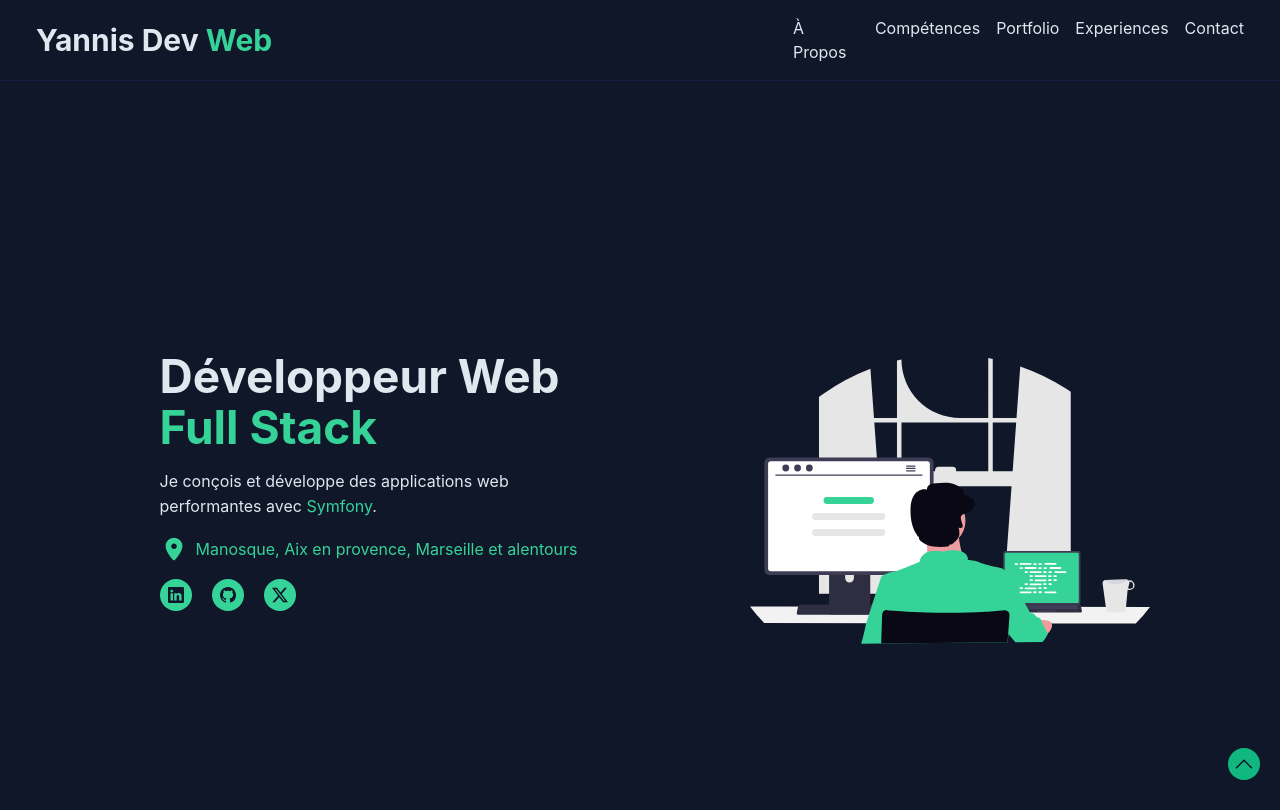
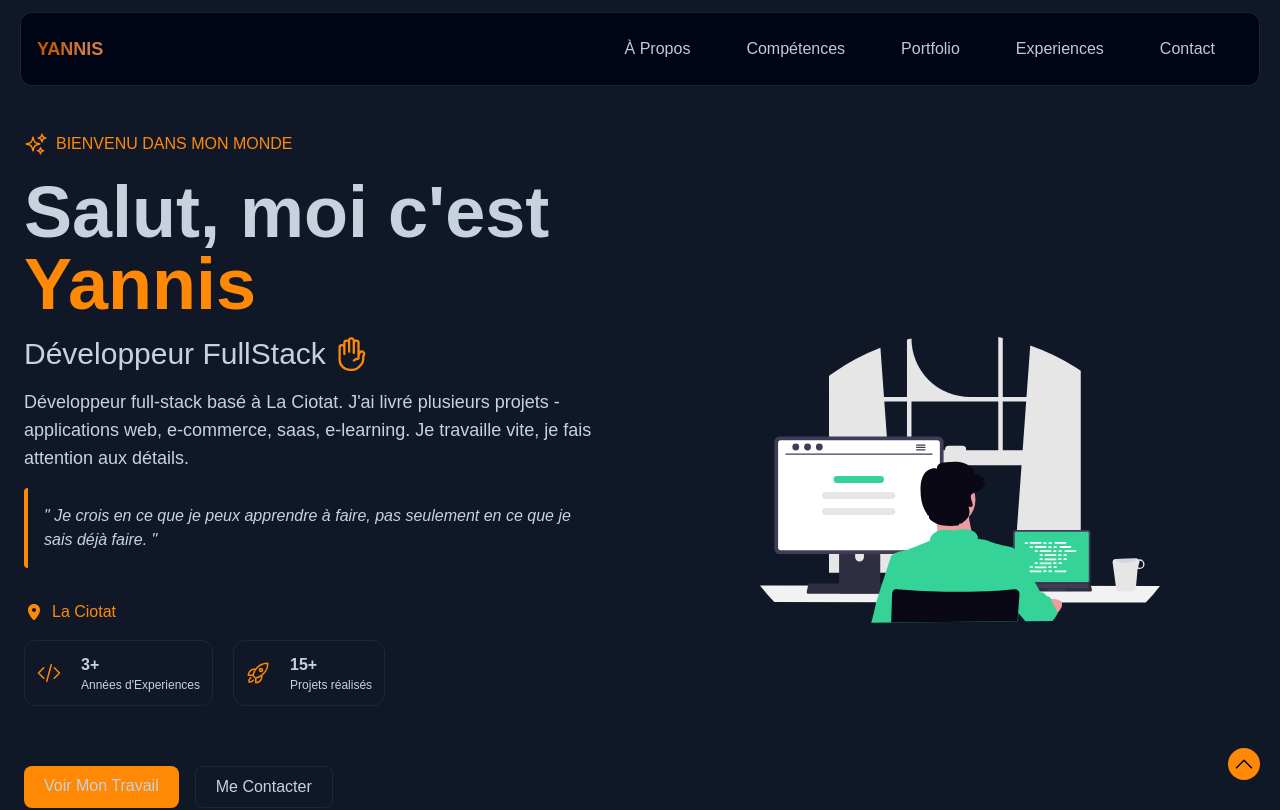
Before and after one commit to Boomwerk/portfolio2026, a React (Vite) app: page / in a window 1280 px wide. Shown: the top 810 px of the page. Built offline with nearby package versions, Linux system fonts and the light colour scheme.

Commit message:
wip: change design

```diff
--- a/components/navbar.tsx
+++ b/components/navbar.tsx
@@ -2,21 +2,23 @@
 import { useEffect,useState } from "react";
 
 
-const navbar = () => {
+const Navbar = () => {
 
     const [isOpen, setIsOpen] = useState(false);
 
 
     useEffect(() => {
-        const media = window.matchMedia("(max-width: 640px)");
+        const media = window.matchMedia("(min-width: 1023px)");
 
         const handleResize = (e: { matches: boolean }) => {
+            console.log(e);
             if (e.matches) {
                 setIsOpen(false);
             }
         };
 
         media.addEventListener('change', handleResize);
+
         return () => {
             media.removeEventListener('change', handleResize);
         };
@@ -26,9 +28,12 @@ const navbar = () => {
 
 
   return (
-        <nav className="w-full bg-base-100 flex justify-around items-center p-4 z-2 border-b border-neutral-content">
-            <div className="w-3/4  flex items-center justify-start lg:px-5">
-                <h2 className=" font-bold">Yannis Dev  <span className="text-accent">Web</span></h2>
+        <nav className="fixed w-full mt-3 px-5 z-3 opacity-96">
+
+            <div className="max-w-7xl mx-auto flex justify-between items-center p-4 z-2 rounded-xl card-border border-base-300 bg-base-100">
+
+                <div className="">
+                    <h3 className="font-bold animate_gradient text-[18px]">YANNIS</h3>
                 </div>
 
                 <button className="lg:hidden cursor-pointer" onClick={() => setIsOpen(!isOpen)}>
@@ -44,14 +49,20 @@ const navbar = () => {
                     )}
                 </button>
 
-            <div className={`${isOpen ? 'absolute top-15 left-0 w-full content-center items-center bg-base-100 animate__animated animate__fadeInDown' : 'hidden'} w-1/2 items-center justify-end lg:flex`}>
-                <ul className={`${isOpen ? 'flex flex-col items-center py-5 gap-4':'flex gap-4 px-5'}`}>
-                    <li className="w-16.5"><a href="#about" className="text-neutral hover:border-b-2 hover:border-b-accent">À Propos</a></li>
-                    <li><a href="#competences" className="text-neutral hover:border-b-2 hover:border-b-accent">Compétences</a></li>
-                    <li><a href="#projects" className="text-neutral hover:border-b-2 hover:border-b-accent">Portfolio</a></li>
-                    <li><a href="#experiences" className="text-neutral hover:border-b-2 hover:border-b-accent">Experiences</a></li>
-                    <li><a href="#contact" className="text-neutral hover:border-b-2 hover:border-b-accent">Contact</a></li>
+
+                <div className={`${isOpen ? 'absolute top-16 left-0 w-full px-5' : 'hidden'} lg:flex`}>
+                    <div className={`${isOpen ?'max-w-7xl mx-auto bg-base-100 card-border border-base-300 rounded-xl' : ''}`}>
+                        <ul className={`${isOpen ? 'flex flex-col p-5 gap-8':'flex gap-10 px-5'}`}>
+                            <li className="hover:bg-base-200 rounded p-2"><a href="#about" className="hover:border-b-2 hover:border-b-primary">À Propos</a></li>
+                            <li className="hover:bg-base-200 rounded p-2"><a href="#competences" className="hover:border-b-2 hover:border-b-primary">Compétences</a></li>
+                            <li className="hover:bg-base-200 rounded p-2"><a href="#projects" className="hover:border-b-2 hover:border-b-primary">Portfolio</a></li>
+                            <li className="hover:bg-base-200 rounded p-2"><a href="#experiences" className="hover:border-b-2 hover:border-b-primary">Experiences</a></li>
+                            <li className="hover:bg-base-200 rounded p-2"><a href="#contact" className="hover:border-b-2 hover:border-b-primary">Contact</a></li>
                         </ul>
+                    </div>
+
+                </div>
+
             </div>
 
         </nav>
@@ -59,4 +70,4 @@ const navbar = () => {
   );
 };
 
-export default navbar;
+export default Navbar;
--- a/package.json
+++ b/package.json
@@ -10,6 +10,8 @@
     "preview": "vite preview"
   },
   "dependencies": {
+    "@fontsource-variable/sora": "^5.2.8",
+    "@fontsource-variable/space-grotesk": "^5.2.10",
     "@tailwindcss/vite": "^4.2.2",
     "aos": "^2.3.4",
     "react": "^19.2.4",
--- a/src/App.tsx
+++ b/src/App.tsx
@@ -1,3 +1,5 @@
+import '@fontsource-variable/sora/wght.css';
+import '@fontsource-variable/space-grotesk/wght.css';
 import './index.css';
 import AOS from "aos";
 import "aos/dist/aos.css";
@@ -22,56 +24,91 @@ function App() {
   };
 
   return (
-     <>
+     <section className='bg-base-200'>
       <Navbar/>
 
-      <div className="bg-base-100 p-5 flex justify-center w-full flex-col md:flex-row h-screen" id="home">
+      <div className="grid md:grid-cols-2 gap-12 max-w-7xl mx-auto flex-col md:flex-row min-h-screen pt-28 pb-24 px-6" id="home">
 
-          <div className="flex justify-center min-w-1/2">
-              <div className="flex flex-col min-w-3/4 justify-center  ">
-                <h1 className="text-4xl font-bold ">Développeur Web <br/><span className="text-accent">Full Stack</span></h1>
-                <p className="text-lg mt-4 text-start">Je conçois et développe des applications web
-                  <br/>performantes avec <span className="text-accent">Symfony</span>.
+        <div className="">
+          <div className="flex flex-col justify-center">
+              <div className='flex items-center'>
+                <svg xmlns="http://www.w3.org/2000/svg" fill="none" viewBox="0 0 24 24" strokeWidth={1.5} stroke="currentColor" className="size-6 text-primary mr-2">
+                  <path strokeLinecap="round" strokeLinejoin="round" d="M9.813 15.904 9 18.75l-.813-2.846a4.5 4.5 0 0 0-3.09-3.09L2.25 12l2.846-.813a4.5 4.5 0 0 0 3.09-3.09L9 5.25l.813 2.846a4.5 4.5 0 0 0 3.09 3.09L15.75 12l-2.846.813a4.5 4.5 0 0 0-3.09 3.09ZM18.259 8.715 18 9.75l-.259-1.035a3.375 3.375 0 0 0-2.455-2.456L14.25 6l1.036-.259a3.375 3.375 0 0 0 2.455-2.456L18 2.25l.259 1.035a3.375 3.375 0 0 0 2.456 2.456L21.75 6l-1.035.259a3.375 3.375 0 0 0-2.456 2.456ZM16.894 20.567 16.5 21.75l-.394-1.183a2.25 2.25 0 0 0-1.423-1.423L13.5 18.75l1.183-.394a2.25 2.25 0 0 0 1.423-1.423l.394-1.183.394 1.183a2.25 2.25 0 0 0 1.423 1.423l1.183.394-1.183.394a2.25 2.25 0 0 0-1.423 1.423Z" />
+                </svg>
+                <p className='text-primary py-5'> BIENVENU DANS MON MONDE </p>
+              </div>
+
+              <div>
+                <h1 className="text-5xl sm:text-7xl font-bold ">Salut, moi c'est <span className='text-primary'>Yannis</span></h1>
+              </div>
+
+              <p className='text-xl sm:text-3xl pt-4 flex gap-2'>Développeur FullStack
+                <svg xmlns="http://www.w3.org/2000/svg" fill="none" viewBox="0 0 24 24" strokeWidth={1.5} stroke="currentColor" className="size-9 text-primary">
+                  <path strokeLinecap="round" strokeLinejoin="round" d="M10.05 4.575a1.575 1.575 0 1 0-3.15 0v3m3.15-3v-1.5a1.575 1.575 0 0 1 3.15 0v1.5m-3.15 0 .075 5.925m3.075.75V4.575m0 0a1.575 1.575 0 0 1 3.15 0V15M6.9 7.575a1.575 1.575 0 1 0-3.15 0v8.175a6.75 6.75 0 0 0 6.75 6.75h2.018a5.25 5.25 0 0 0 3.712-1.538l1.732-1.732a5.25 5.25 0 0 0 1.538-3.712l.003-2.024a.668.668 0 0 1 .198-.471 1.575 1.575 0 1 0-2.228-2.228 3.818 3.818 0 0 0-1.12 2.687M6.9 7.575V12m6.27 4.318A4.49 4.49 0 0 1 16.35 15m.002 0h-.002" />
+                </svg>
               </p>
 
-                <p className="flex text-accent items-center gap-2 mt-4">
-                  <svg xmlns="http://www.w3.org/2000/svg" viewBox="0 0 640 640" className=" w-7 fill-accent">
+              <p className="text-md sm:text-lg mt-4 text-start">Développeur full-stack basé à La Ciotat. J'ai livré plusieurs projets - applications web, e-commerce, saas, e-learning. Je travaille vite, je fais attention aux détails.</p>
+
+              <div className='p-4 border-s-4 rounded border-primary my-4'>
+                <p className='italic'>" Je crois en ce que je peux apprendre à faire, pas seulement en ce que je sais déjà faire. "</p>
+              </div>
+
+              <p className="flex text-primary items-center gap-2 my-4">
+                <svg xmlns="http://www.w3.org/2000/svg" viewBox="0 0 640 640" className=" w-5 fill-primary">
                   <path d="M128 252.6C128 148.4 214 64 320 64C426 64 512 148.4 512 252.6C512 371.9 391.8 514.9 341.6 569.4C329.8 582.2 310.1 582.2 298.3 569.4C248.1 514.9 127.9 371.9 127.9 252.6zM320 320C355.3 320 384 291.3 384 256C384 220.7 355.3 192 320 192C284.7 192 256 220.7 256 256C256 291.3 284.7 320 320 320z"/>
                 </svg>
-                    Manosque, Aix en provence, Marseille et alentours
+                  La Ciotat
               </p>
 
-                <div className="w-50 flex content-around items-center gap-5 mt-4">
+              <div className='flex gap-5 flex-wrap'>
 
-                  <div className="flex items-center align-items rounded-full bg-accent p-2">
-                     <a href="https://www.linkedin.com/in/yannis-a-65a55b196/" target="_blank" rel="noopener noreferrer">
-                      <svg xmlns="http://www.w3.org/2000/svg" width="16" height="16" fill="currentColor" className="bi bi-linkedin fill-base-100" viewBox="0 0 16 16">
-                        <path d="M0 1.146C0 .513.526 0 1.175 0h13.65C15.474 0 16 .513 16 1.146v13.708c0 .633-.526 1.146-1.175 1.146H1.175C.526 16 0 15.487 0 14.854zm4.943 12.248V6.169H2.542v7.225zm-1.2-8.212c.837 0 1.358-.554 1.358-1.248-.015-.709-.52-1.248-1.342-1.248S2.4 3.226 2.4 3.934c0 .694.521 1.248 1.327 1.248zm4.908 8.212V9.359c0-.216.016-.432.08-.586.173-.431.568-.878 1.232-.878.869 0 1.216.662 1.216 1.634v3.865h2.401V9.25c0-2.22-1.184-3.252-2.764-3.252-1.274 0-1.845.7-2.165 1.193v.025h-.016l.016-.025V6.169h-2.4c.03.678 0 7.225 0 7.225z"/>
+                <div className='card-border border-base-300 rounded-xl flex items-center px-3 py-3 gap-5'>
+
+                  <div>
+                    <svg xmlns="http://www.w3.org/2000/svg" fill="none" viewBox="0 0 24 24" strokeWidth={1.5} stroke="currentColor" className="size-6 text-primary">
+                      <path strokeLinecap="round" strokeLinejoin="round" d="M17.25 6.75 22.5 12l-5.25 5.25m-10.5 0L1.5 12l5.25-5.25m7.5-3-4.5 16.5" />
                     </svg>
-                    </a>
                   </div>
 
-                  <div className="flex items-center align-items rounded-full bg-accent p-2">
-                    <a href="https://github.com/Boomwerk" target="_blank" rel="noopener noreferrer">
-                      <svg xmlns="http://www.w3.org/2000/svg" width="16" height="16" fill="currentColor" className="bi bi-github fill-base-100" viewBox="0 0 16 16">
-                        <path d="M8 0C3.58 0 0 3.58 0 8c0 3.54 2.29 6.53 5.47 7.59.4.07.55-.17.55-.38 0-.19-.01-.82-.01-1.49-2.01.37-2.53-.49-2.69-.94-.09-.23-.48-.94-.82-1.13-.28-.15-.68-.52-.01-.53.63-.01 1.08.58 1.23.82.72 1.21 1.87.87 2.33.66.07-.52.28-.87.51-1.07-1.78-.2-3.64-.89-3.64-3.95 0-.87.31-1.59.82-2.15-.08-.2-.36-1.02.08-2.12 0 0 .67-.21 2.2.82.64-.18 1.32-.27 2-.27s1.36.09 2 .27c1.53-1.04 2.2-.82 2.2-.82.44 1.1.16 1.92.08 2.12.51.56.82 1.27.82 2.15 0 3.07-1.87 3.75-3.65 3.95.29.25.54.73.54 1.48 0 1.07-.01 1.93-.01 2.2 0 .21.15.46.55.38A8.01 8.01 0 0 0 16 8c0-4.42-3.58-8-8-8"/>
-                      </svg>
-                    </a>
-                  </div>
-
-                  <div className="flex items-center align-items rounded-full bg-accent p-2">
-                    <a href="https://x.com/boomwerkdev" target="_blank" rel="noopener noreferrer">
-                      <svg xmlns="http://www.w3.org/2000/svg" width="16" height="16" fill="currentColor" className="bi bi-twitter-x fill-base-100" viewBox="0 0 16 16">
-                        <path d="M12.6.75h2.454l-5.36 6.142L16 15.25h-4.937l-3.867-5.07-4.425 5.07H.316l5.733-6.57L0 .75h5.063l3.495 4.633L12.601.75Zm-.86 13.028h1.36L4.323 2.145H2.865z"/>
-                      </svg>
-                    </a>
+                  <div className='flex flex-col'>
+                    <p className='font-bold text-md'>3+</p>
+                    <p className='text-xs'>Années d'Experiences</p>
                   </div>
 
                 </div>
+
+                <div className='card-border border-base-300 rounded-xl flex items-center px-3 py-3 gap-5'>
+
+                  <div>
+                    <svg xmlns="http://www.w3.org/2000/svg" fill="none" viewBox="0 0 24 24" strokeWidth={1.5} stroke="currentColor" className="size-6 text-primary">
+                      <path strokeLinecap="round" strokeLinejoin="round" d="M15.59 14.37a6 6 0 0 1-5.84 7.38v-4.8m5.84-2.58a14.98 14.98 0 0 0 6.16-12.12A14.98 14.98 0 0 0 9.631 8.41m5.96 5.96a14.926 14.926 0 0 1-5.841 2.58m-.119-8.54a6 6 0 0 0-7.381 5.84h4.8m2.581-5.84a14.927 14.927 0 0 0-2.58 5.84m2.699 2.7c-.103.021-.207.041-.311.06a15.09 15.09 0 0 1-2.448-2.448 14.9 14.9 0 0 1 .06-.312m-2.24 2.39a4.493 4.493 0 0 0-1.757 4.306 4.493 4.493 0 0 0 4.306-1.758M16.5 9a1.5 1.5 0 1 1-3 0 1.5 1.5 0 0 1 3 0Z" />
+                    </svg>
+                  </div>
+
+                  <div className='flex flex-col'>
+                    <p className='font-bold text-md'>15+</p>
+                    <p className='text-xs'>Projets réalisés</p>
                   </div>
                 </div>
 
-          <div className="p-5 flex justify-center items-center mt-10 min-w-2/5">
+              </div>
+
+              <div className='flex gap-4 mt-15'>
+                <a href="" className='px-5 py-2 bg-primary rounded-lg '>Voir Mon Travail</a>
+                <a href="" className='px-5 py-2 rounded-lg card-border border-base-300 '>Me Contacter</a>
+                <a href="">
+
+                </a>
+                <a href=""></a>
+
+              </div>
+
+
+            </div>
+        </div>
+
+        <div className="flex justify-center items-center mt-10 ">
             <img src="/image/undraw_programming_j1zw.svg" alt="image de programmation" width="400px" />
         </div>
       </div>
@@ -84,11 +121,7 @@ function App() {
 
           <div className="p-5 md:w-xl" data-aos="fade-left">
             <h2 className="font-bold text-accent mb-5">À PROPOS</h2>
-          <p className="pt-5">Développeur web full stack, je réalise des sites et applications avec PHP, Symfony et JavaScript.<br/><br/>
-
-Autonome, j’ai mené plusieurs projets de A à Z, allant de sites WordPress à une plateforme de formation en ligne.<br/><br/>
-
-Je souhaite aujourd’hui intégrer une équipe afin de collaborer sur des projets plus ambitieux et continuer à évoluer.</p>
+            <p className="pt-5">Développeur web full stack, je réalise des sites et applications avec PHP, Symfony et JavaScript.<br/><br/> Autonome, j'ai mené plusieurs projets de A à Z, allant de sites WordPress à une plateforme de formation en ligne.<br/><br/> Je souhaite aujourd'hui intégrer une équipe afin de collaborer sur des projets plus ambitieux et continuer à évoluer.</p>
           </div>
 
 
@@ -135,6 +168,7 @@ Je souhaite aujourd’hui intégrer une équipe afin de collaborer sur des proje
 
 
           </div>
+
           {/* 3 tab */}
           <input type="radio" name="my_tabs_2" className="tab checked:text-accent" aria-label="Gestion de projet" />
           <div className="tab-content bg-base-100 p-10">
@@ -196,13 +230,13 @@ Je souhaite aujourd’hui intégrer une équipe afin de collaborer sur des proje
 
 
                 <p>- Framework Symfony/ React/ Tailwind css/ Twig</p>
-                <p>- Développement d’application web</p>
-                <p>- Mise en place d’architecture backend (API, Logique métier, base de données) </p>
+                <p>- Développement d'application web</p>
+                <p>- Mise en place d'architecture backend (API, Logique métier, base de données) </p>
                 <p>- Développement Front end react</p>
                 <p>- Application de la méthode agile SCRUM</p>
                 <p>- Déploiement, maintenance et évolutions des projets</p>
                 <p>- Mise en place de maquette Figma</p>
-                <p>- Utilisation des outils ia pour génération d’images</p>
+                <p>- Utilisation des outils ia pour génération d'images</p>
 
 
               </div>
@@ -280,7 +314,7 @@ Je souhaite aujourd’hui intégrer une équipe afin de collaborer sur des proje
                 <p>- Application de la méthode agile SCRUM</p>
                 <p>- Déploiement, maintenance et évolutions des projets</p>
                 <p>- Mise en place de maquette Figma</p>
-                <p>- Utilisation des outils ia pour génération d’images</p>
+                <p>- Utilisation des outils ia pour génération d'images</p>
               </div>
               <hr />
             </li>
@@ -307,13 +341,13 @@ Je souhaite aujourd’hui intégrer une équipe afin de collaborer sur des proje
                   <p className="badge badge-primary text-base-100">AFPA</p>
                 </div>
 
-                <p>- Développement d’application web</p>
-                <p>- Mise en place d’architecture backend (API, Logique métier, base de données) </p>
+                <p>- Développement d'application web</p>
+                <p>- Mise en place d'architecture backend (API, Logique métier, base de données) </p>
                 <p>- Développement Front end reactjs</p>
                 <p>- Application de la méthode agile SCRUM</p>
                 <p>- Déploiement, maintenance et évolutions des projets</p>
                 <p>- Mise en place de maquette Figma</p>
-                <p>- Utilisation des outils ia pour génération d’images</p>
+                <p>- Utilisation des outils ia pour génération d'images</p>
               </div>
               <hr />
             </li>
@@ -380,7 +414,7 @@ Je souhaite aujourd’hui intégrer une équipe afin de collaborer sur des proje
         <p className="text-sm text-center">- © 2026 Yannis A. Tous droits réservés.</p>
       </footer>
 
-    </>
+    </section>
   )
 }
 
--- a/src/index.css
+++ b/src/index.css
@@ -1,12 +1,15 @@
 @import "tailwindcss";
 
-@plugin "daisyui";
+
+@plugin "daisyui" {
+  themes: light --default, dark --prefersdark;
+}
 
 
 @plugin "daisyui/theme" {
   name: "boomwerk";
-  default: true;
-  prefersdark: true;
+  default: false;
+  prefersdark: false;
   color-scheme: "light";
   --color-base-100: #0f1729;
   --color-base-200: #000000;
@@ -38,28 +41,115 @@
   --noise: 1;
 }
 
-h1, h2, h3, h4, h5, h6 {
-  font-family: var(--font-poppins), sans-serif;
-}
-h1 {
-  font-size: 46px;
-  font-weight: bold;
+
+
+
+@plugin "daisyui/theme" {
+  name: "boomdark";
+  default: true;
+  prefersdark: true;
+  color-scheme: "dark";
+  --color-base-100: oklch(12% 0.042 264.695);
+  --color-base-200: oklch(21% 0.034 264.665);
+  --color-base-300: oklch(27% 0.033 256.848);
+  --color-base-content: oklch(86% 0.022 252.894);
+  --color-primary: oklch(75% 0.183 55.934);
+  --color-primary-content: oklch(25% 0.092 26.042);
+  --color-secondary: oklch(83% 0.128 66.29);
+  --color-secondary-content: oklch(27% 0.077 45.635);
+  --color-accent: oklch(85% 0.138 181.071);
+  --color-accent-content: oklch(27% 0.046 192.524);
+  --color-neutral: oklch(13% 0.028 261.692);
+  --color-neutral-content: oklch(98% 0.003 247.858);
+  --color-info: oklch(74% 0.16 232.661);
+  --color-info-content: oklch(29% 0.066 243.157);
+  --color-success: oklch(79% 0.209 151.711);
+  --color-success-content: oklch(26% 0.051 172.552);
+  --color-warning: oklch(82% 0.189 84.429);
+  --color-warning-content: oklch(27% 0.077 45.635);
+  --color-error: oklch(70% 0.191 22.216);
+  --color-error-content: oklch(27% 0.105 12.094);
+  --radius-selector: 2rem;
+  --radius-field: 0.25rem;
+  --radius-box: 1rem;
+  --size-selector: 0.25rem;
+  --size-field: 0.25rem;
+  --border: 1.5px;
+  --depth: 0;
+  --noise: 0;
 }
 
-h2{
-  font-size: 30px;
-  font-weight: semi-bold;
+
+
+
+@plugin "daisyui/theme" {
+  name: "cupcake";
+  default: false;
+  prefersdark: false;
+  color-scheme: "light";
+  --color-base-100: oklch(97.788% 0.004 56.375);
+  --color-base-200: oklch(93.982% 0.007 61.449);
+  --color-base-300: oklch(91.586% 0.006 53.44);
+  --color-base-content: oklch(23.574% 0.066 313.189);
+  --color-primary: oklch(85% 0.138 181.071);
+  --color-primary-content: oklch(43% 0.078 188.216);
+  --color-secondary: oklch(89% 0.061 343.231);
+  --color-secondary-content: oklch(45% 0.187 3.815);
+  --color-accent: oklch(90% 0.076 70.697);
+  --color-accent-content: oklch(47% 0.157 37.304);
+  --color-neutral: oklch(27% 0.006 286.033);
+  --color-neutral-content: oklch(92% 0.004 286.32);
+  --color-info: oklch(68% 0.169 237.323);
+  --color-info-content: oklch(29% 0.066 243.157);
+  --color-success: oklch(69% 0.17 162.48);
+  --color-success-content: oklch(26% 0.051 172.552);
+  --color-warning: oklch(79% 0.184 86.047);
+  --color-warning-content: oklch(28% 0.066 53.813);
+  --color-error: oklch(64% 0.246 16.439);
+  --color-error-content: oklch(27% 0.105 12.094);
+  --radius-selector: 1rem;
+  --radius-field: 2rem;
+  --radius-box: 1rem;
+  --size-selector: 0.25rem;
+  --size-field: 0.25rem;
+  --border: 2px;
+  --depth: 1;
+  --noise: 0;
 }
 
-h3{
-  font-size: 25px;
-  font-weight: semi-bold;
+
+body{
+  font-family: 'Space Grotesk Variable', sans-serif;
 }
 
-p{
-  font-size: 16px;
-  font-weight: normal;
+h1, h2, h3, h4, h5, h6 {
+  font-family: 'Sora Variable', sans-serif;
 }
-p, span, a, li {
-  font-family: var(--font-inter), sans-serif;
+
+
+
+.animate_gradient
+{
+  background: linear-gradient(
+    to right,
+    #cd7a53 20%,
+    #fa8e00 30%,
+    #cd5d01 70%,
+    #da7f4a 80%
+  );
+  -webkit-background-clip: text;
+  background-clip: text;
+  -webkit-text-fill-color: transparent;
+  text-fill-color: transparent;
+  background-size: 500% auto;
+  animation: textShine 5s ease-in-out infinite alternate;
 }
+
+@keyframes textShine {
+    0% {
+        background-position: 0% 50%;
+    }
+    100% {
+        background-position: 100% 50%;
+    }
+}
```
Also changed, not shown: 1 other file (tests, documents, lock files or other folders). Lines whose indentation alone changed are shown as unchanged.
